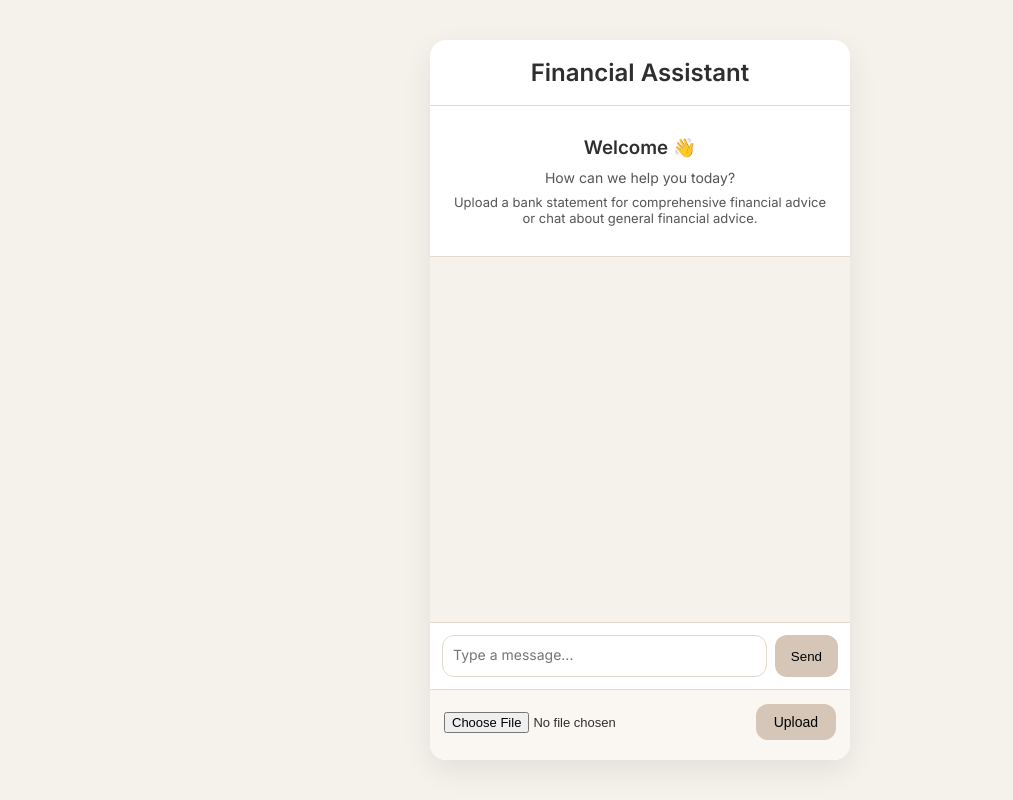
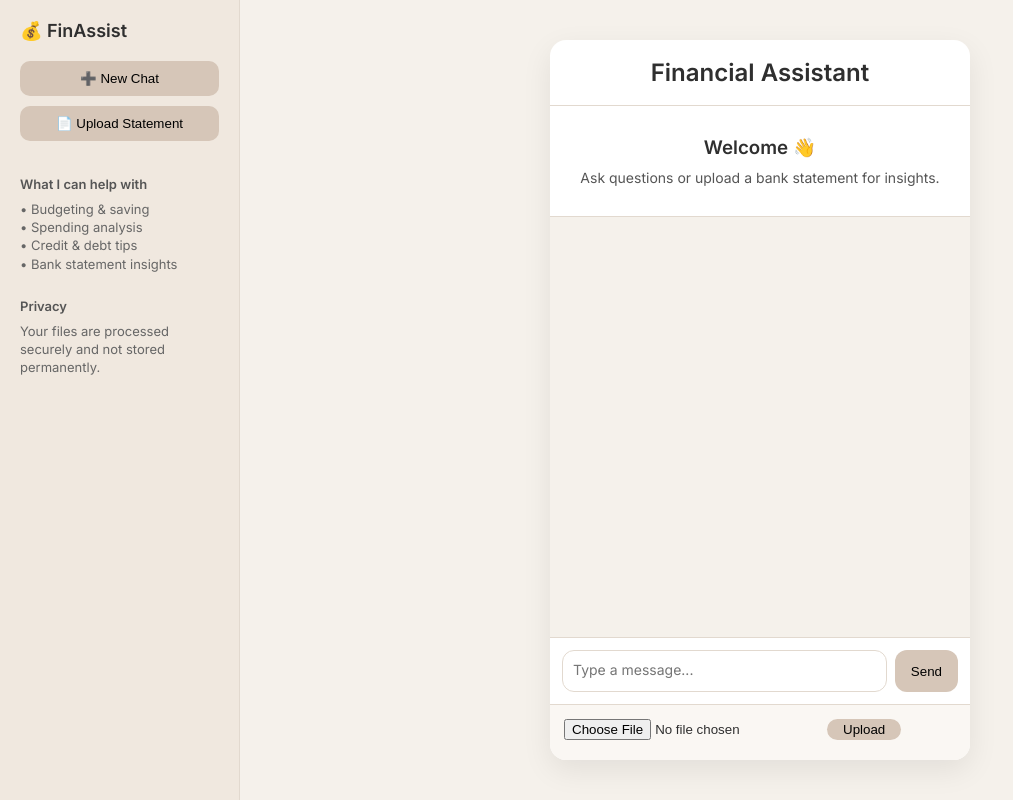
Before and after one commit to leahkangg/PAIC, a Flask app: page / in a window 1280 px wide. Shown: the whole page, without its empty margins (0-1013 px from the left). Run offline with Flask 3, Linux system fonts and the light colour scheme.

Commit message:
Update index.html

```diff
--- a/templates/index.html
+++ b/templates/index.html
@@ -12,6 +12,7 @@
             --bg: #f5f1eb;
             --card: #ffffff;
             --accent: #d6c6b8;
+            --sidebar: #f0e8df;
             --user: #e9dccf;
             --assistant: #ffffff;
             --text: #2f2f2f;
@@ -27,12 +28,60 @@
             font-family: "Inter", sans-serif;
             color: var(--text);
             display: flex;
-            justify-content: center;
-            align-items: center;
         }
 
+        /* ───────── SIDEBAR ───────── */
+        .sidebar {
+            width: 240px;
+            background: var(--sidebar);
+            border-right: 1px solid var(--border);
+            display: flex;
+            flex-direction: column;
+            padding: 20px;
+        }
+
+        .sidebar h2 {
+            margin: 0 0 20px;
+            font-size: 18px;
+            font-weight: 600;
+        }
+
+        .sidebar button {
+            width: 100%;
+            margin-bottom: 10px;
+            padding: 10px;
+            border-radius: 10px;
+            border: none;
+            background: var(--accent);
+            font-weight: 500;
+            cursor: pointer;
+        }
+
+        .sidebar button:hover {
+            opacity: 0.9;
+        }
+
+        .sidebar-section {
+            margin-top: 25px;
+        }
+
+        .sidebar-section h4 {
+            margin: 0 0 8px;
+            font-size: 13px;
+            font-weight: 600;
+            color: #555;
+        }
+
+        .sidebar-section p {
+            margin: 0;
+            font-size: 13px;
+            line-height: 1.4;
+            color: #666;
+        }
+
+        /* ───────── MAIN APP ───────── */
         .app {
-            width: 100%;
+            flex: 1;
             max-width: 420px;
             height: 90vh;
             background: var(--card);
@@ -41,6 +90,7 @@
             display: flex;
             flex-direction: column;
             overflow: hidden;
+            margin: auto;
         }
 
         .header {
@@ -146,8 +196,6 @@
             cursor: pointer;
         }
 
-        button:hover { opacity: 0.9; }
-
         .upload {
             padding: 14px;
             border-top: 1px solid var(--border);
@@ -156,22 +204,7 @@
 
         .upload-row {
             display: flex;
-            align-items: center;
             gap: 10px;
-        }
-
-        .upload input[type="file"] {
-            flex: 1;
-            font-size: 13px;
-        }
-
-        .upload-btn {
-            padding: 10px 18px;
-            font-size: 14px;
-            font-weight: 500;
-            background: var(--accent);
-            border-radius: 12px;
-            cursor: pointer;
         }
 
         #status {
@@ -182,6 +215,33 @@
 </head>
 
 <body>
+
+<!-- SIDEBAR -->
+<div class="sidebar">
+    <h2>💰 FinAssist</h2>
+
+    <button onclick="location.reload()">➕ New Chat</button>
+    <button onclick="document.getElementById('pdfFile').click()">📄 Upload Statement</button>
+
+    <div class="sidebar-section">
+        <h4>What I can help with</h4>
+        <p>
+            • Budgeting & saving<br>
+            • Spending analysis<br>
+            • Credit & debt tips<br>
+            • Bank statement insights
+        </p>
+    </div>
+
+    <div class="sidebar-section">
+        <h4>Privacy</h4>
+        <p>
+            Your files are processed securely and not stored permanently.
+        </p>
+    </div>
+</div>
+
+<!-- MAIN APP -->
 <div class="app">
 
     <div class="header">
@@ -190,10 +250,7 @@
 
     <div class="welcome">
         <h3>Welcome 👋</h3>
-        <p>How can we help you today?</p>
-        <p style="margin-top:8px;font-size:13px;">
-            Upload a bank statement for comprehensive financial advice or chat about general financial advice.
-        </p>
+        <p>Ask questions or upload a bank statement for insights.</p>
     </div>
 
     <div id="chatBox"></div>
@@ -207,7 +264,7 @@
     <div class="upload">
         <div class="upload-row">
             <input type="file" id="pdfFile" accept=".pdf">
-            <button class="upload-btn" onclick="uploadPDF()">Upload</button>
+            <button onclick="uploadPDF()">Upload</button>
         </div>
         <div id="status"></div>
     </div>
@@ -228,7 +285,6 @@ async function uploadPDF() {
     const formData = new FormData();
     formData.append("file", fileInput.files[0]);
 
-    status.style.color = "black";
     status.textContent = "Uploading...";
 
     const response = await fetch("/upload", {
@@ -257,7 +313,6 @@ async function sendMessage() {
     chatBox.appendChild(userMsg);
 
     chatBox.scrollTop = chatBox.scrollHeight;
-
     thinking.style.display = "block";
 
     try {
@@ -268,7 +323,6 @@ async function sendMessage() {
         });
 
         const data = await response.json();
-
         thinking.style.display = "none";
 
         const botMsg = document.createElement("div");
@@ -278,7 +332,7 @@ async function sendMessage() {
 
         chatBox.scrollTop = chatBox.scrollHeight;
 
-    } catch (error) {
+    } catch {
         thinking.style.display = "none";
         alert("Error contacting the chatbot.");
     }
```
